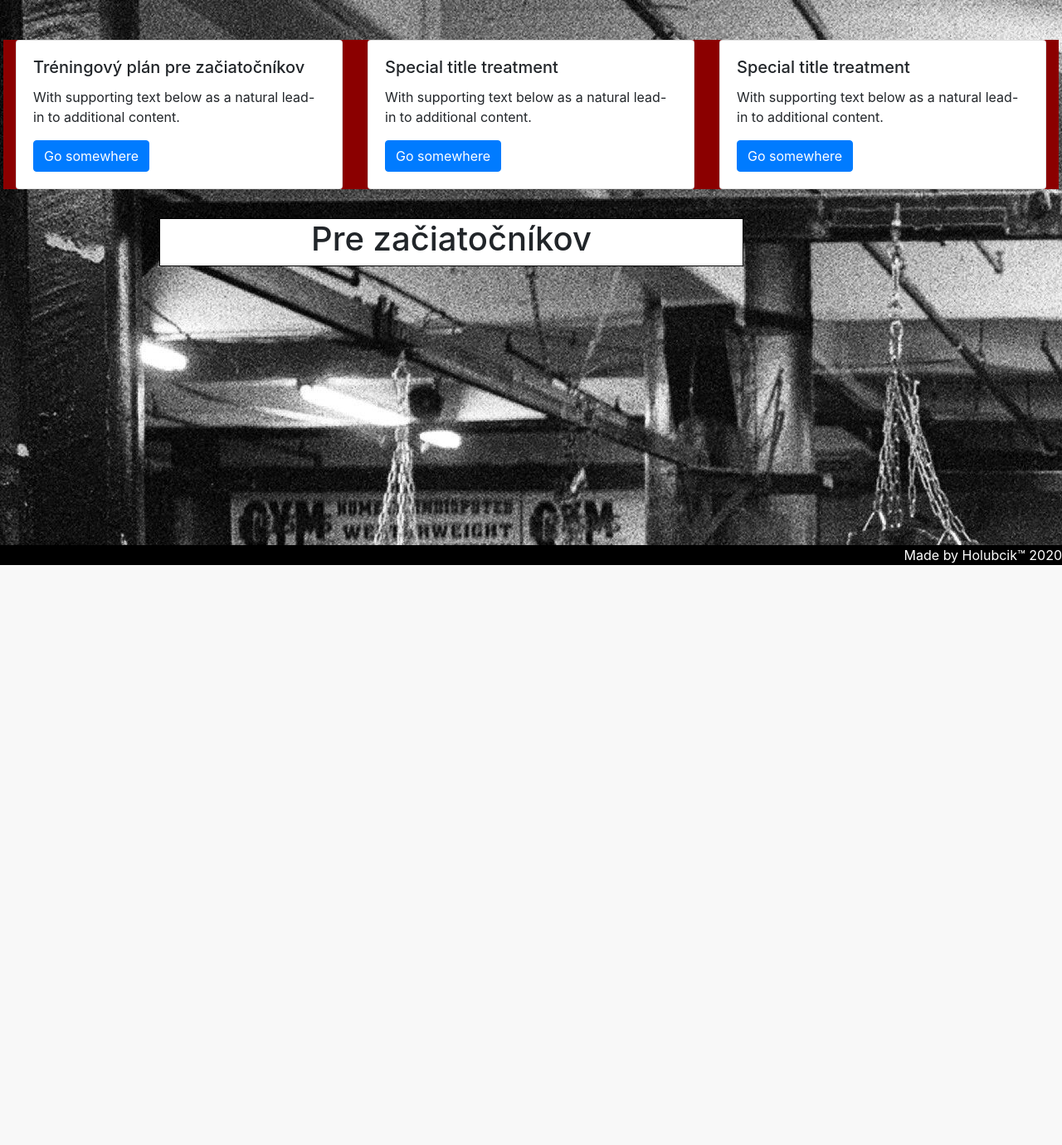
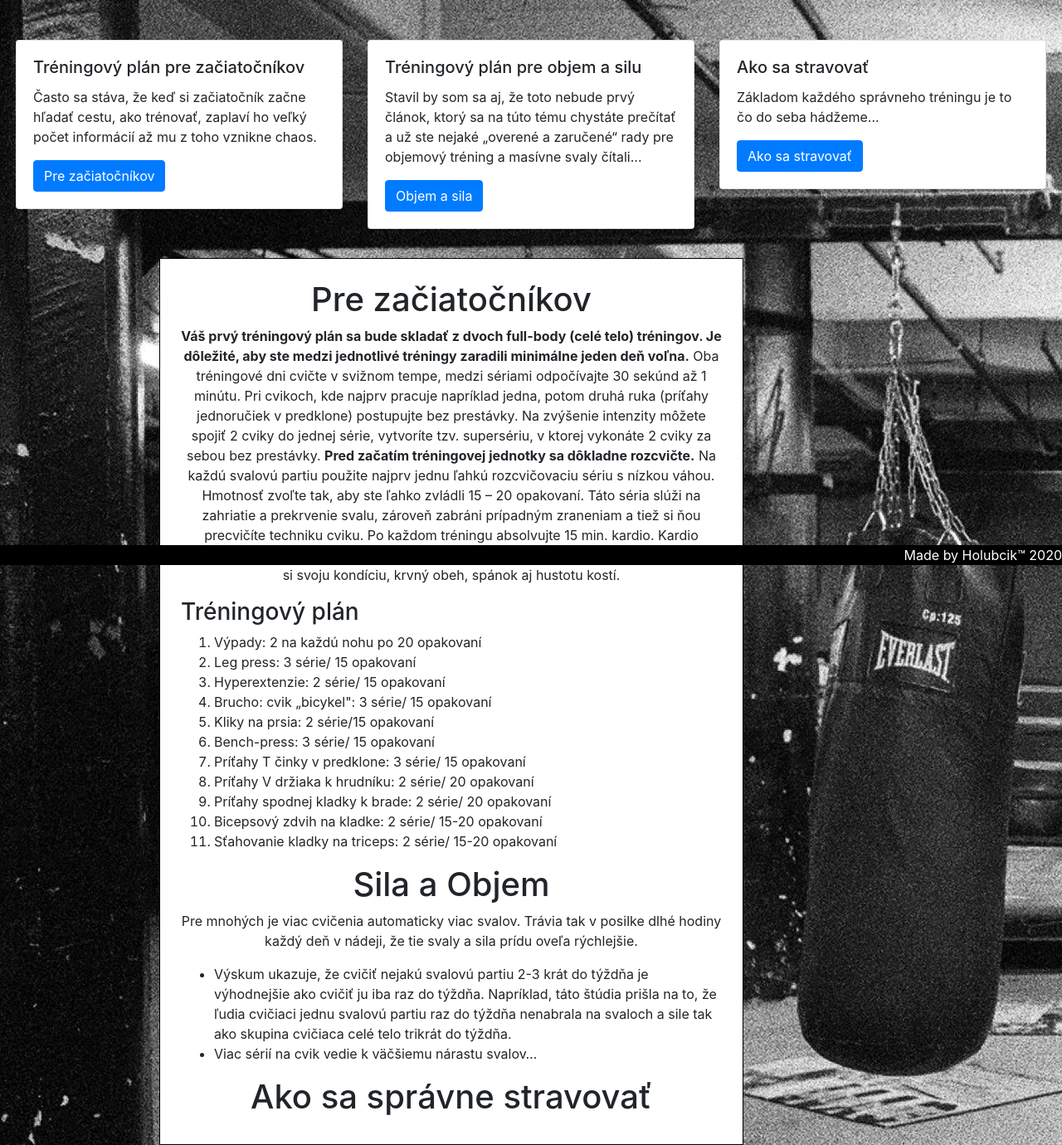
Before and after one commit to Loodwood/semestralka, a PHP site: page /Ponuka.html in a window 1280 px wide. Shown: the part 119-1499 px from the top of the page at 83% size. Before the commit the page ends 800 px from the top, so only its background shows below. Run offline with PHP 8.4, Linux system fonts and the light colour scheme.

Commit message:
Posledné úpravy pred checkpointom

```diff
--- a/Ponuka.html
+++ b/Ponuka.html
@@ -1,5 +1,5 @@
 <!DOCTYPE html>
-<html lang="en">
+<html lang="sk">
 <head>
     <meta charset="UTF-8">
     <title>SOMFIT</title>
@@ -30,26 +30,26 @@
                     <div class="card">
                         <div class="card-body">
                             <h5 class="card-title">Tréningový plán pre začiatočníkov</h5>
-                            <p class="card-text">With supporting text below as a natural lead-in to additional content.</p>
-                            <a href="#preZaciatocnikov" class="btn btn-primary">Go somewhere</a>
+                            <p class="card-text">Často sa stáva, že keď si začiatočník začne hľadať cestu, ako trénovať, zaplaví ho veľký počet informácií až mu z toho vznikne chaos.</p>
+                            <a href="#preZaciatocnikov" class="btn btn-primary">Pre začiatočníkov</a>
                         </div>
                     </div>
                 </div>
                 <div class="col-sm-4">
                     <div class="card">
                         <div class="card-body">
-                            <h5 class="card-title">Special title treatment</h5>
-                            <p class="card-text">With supporting text below as a natural lead-in to additional content.</p>
-                            <a href="#" class="btn btn-primary">Go somewhere</a>
+                            <h5 class="card-title">Tréningový plán pre objem a silu</h5>
+                            <p class="card-text">Stavil by som sa aj, že toto nebude prvý článok, ktorý sa na túto tému chystáte prečítať  a už ste nejaké „overené a zaručené“ rady pre objemový tréning a masívne svaly čítali...</p>
+                            <a href="#silaAObjem" class="btn btn-primary">Objem a sila</a>
                         </div>
                     </div>
                 </div>
                 <div class="col-sm-4">
                     <div class="card">
                         <div class="card-body">
-                            <h5 class="card-title">Special title treatment</h5>
-                            <p class="card-text">With supporting text below as a natural lead-in to additional content.</p>
-                            <a href="#" class="btn btn-primary">Go somewhere</a>
+                            <h5 class="card-title">Ako sa stravovať</h5>
+                            <p class="card-text">Základom každého správneho tréningu je to čo do seba hádžeme...</p>
+                            <a href="#akoSaStravovat" class="btn btn-primary">Ako sa stravovať</a>
                         </div>
                     </div>
                 </div>
@@ -57,6 +57,38 @@
 
         <div class="mainContent">
     <h1 id="preZaciatocnikov">Pre začiatočníkov</h1>
+    <p><b>Váš prvý tréningový plán sa bude skladať z dvoch full-body (celé telo) tréningov. Je dôležité, aby ste medzi jednotlivé tréningy
+        zaradili minimálne jeden deň voľna.</b> Oba tréningové dni cvičte v svižnom tempe, medzi sériami odpočívajte 30 sekúnd až 1 minútu.
+        Pri cvikoch, kde najprv pracuje napríklad jedna, potom druhá ruka (príťahy jednoručiek v predklone) postupujte bez prestávky. Na
+        zvýšenie intenzity môžete spojiť 2 cviky do jednej série, vytvoríte tzv. supersériu, v ktorej vykonáte 2 cviky za sebou bez prestávky.
+        <b>Pred začatím tréningovej jednotky sa dôkladne rozcvičte.</b> Na každú svalovú partiu použite najprv jednu ľahkú rozcvičovaciu
+        sériu s nízkou váhou. Hmotnosť zvoľte tak, aby ste ľahko zvládli 15 – 20 opakovaní. Táto séria slúži na zahriatie a prekrvenie svalu,
+        zároveň zabráni prípadným zraneniam a tiež si ňou precvičíte techniku cviku. Po každom tréningu absolvujte 15 min. kardio.
+        Kardio tréning s trvaním 20-30 min. aspoň jeden netréningový deň vrelo odporúčam.
+        Zlepšíte si svoju kondíciu, krvný obeh, spánok aj hustotu kostí. </p>
+            <h3>Tréningový plán</h3>
+            <ol>
+                <li>Výpady: 2 na každú nohu po 20 opakovaní</li>
+                <li>Leg press: 3 série/ 15 opakovaní</li>
+                <li>Hyperextenzie: 2 série/ 15 opakovaní</li>
+                <li>Brucho: cvik „bicykel": 3 série/ 15 opakovaní</li>
+                <li>Kliky na prsia: 2 série/15 opakovaní</li>
+                <li>Bench-press: 3 série/ 15 opakovaní</li>
+                <li>Príťahy T činky v predklone: 3 série/ 15 opakovaní</li>
+                <li>Príťahy V držiaka k hrudníku: 2 série/ 20 opakovaní</li>
+                <li>Príťahy spodnej kladky k brade: 2 série/ 20 opakovaní</li>
+                <li>Bicepsový zdvih na kladke: 2 série/ 15-20 opakovaní</li>
+                <li>Sťahovanie kladky na triceps: 2 série/ 15-20 opakovaní</li>
+            </ol>
+
+            <h1 id="silaAObjem">Sila a Objem</h1>
+            <p>Pre mnohých je viac cvičenia automaticky viac svalov. Trávia tak v posilke
+                dlhé hodiny každý deň v nádeji, že tie svaly a sila prídu oveľa rýchlejšie.</p>
+            <ul>
+            <li>Výskum ukazuje, že cvičiť nejakú svalovú partiu 2-3 krát do týždňa je výhodnejšie ako cvičiť ju iba raz do týždňa. Napríklad, táto štúdia prišla na to, že ľudia cvičiaci jednu svalovú partiu raz do týždňa nenabrala na svaloch a sile tak ako skupina cvičiaca celé telo trikrát do týždňa.</li>
+            <li>Viac sérií na cvik vedie k väčšiemu nárastu svalov…</li>
+            </ul>
+                <h1 id="akoSaStravovat">Ako sa správne stravovať</h1>
 
 </div>
         <footer>Made by Holubcik™ 2020 </footer>
--- a/index.html
+++ b/index.html
@@ -1,5 +1,5 @@
 <!DOCTYPE html>
-<html lang="en">
+<html lang="sk">
 <head>
     <meta charset="UTF-8">
     <title>SOMFIT</title>
--- a/informacie.html
+++ b/informacie.html
@@ -1,5 +1,5 @@
 <!DOCTYPE html>
-<html lang="en">
+<html lang="sk">
 <head>
     <meta charset="UTF-8">
     <title>SOMFIT</title>
--- a/style.css
+++ b/style.css
@@ -4,6 +4,7 @@ body {
 }
 
 .mainContent{
+    padding: 25px;
  margin-top: 35px;
  margin-left: 15%;
  margin-right: 15%;
@@ -11,8 +12,11 @@ body {
  border: 1px solid black;
 background-color: white;
     text-align: center;
+
 }
-
+ul{
+    text-align: left;
+}
 ul.mainMenu {
     width:85%;
     background-color:#B13D2E ;
@@ -67,10 +71,13 @@ footer{
     text-align: right;
 
 }
-.row{
-    margin-left: 15%;
-    background-color: darkred;
+ol{
+    text-align: left;
 }
+h3{
+    text-align: left;
+}
+
 @media only screen and (max-width: 1000px) {
     .link{
         font-size: 2em;
@@ -105,12 +112,13 @@ footer{
     }
 
     .mainContent{
+
         max-height: 90%;
         margin: 0;
         display: inline-block;
         width:70%;
         border: 1px solid black;
-        background-color: navajowhite;
+        background-color: white;
         text-align: center;
     }
 
```
